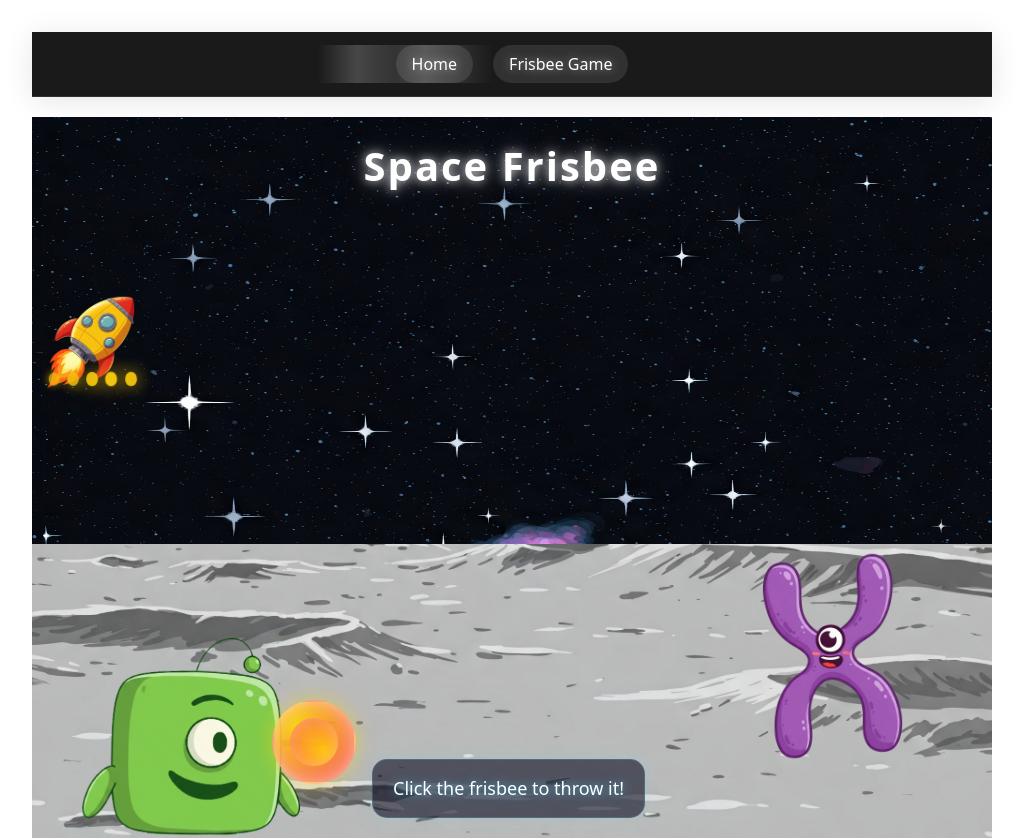
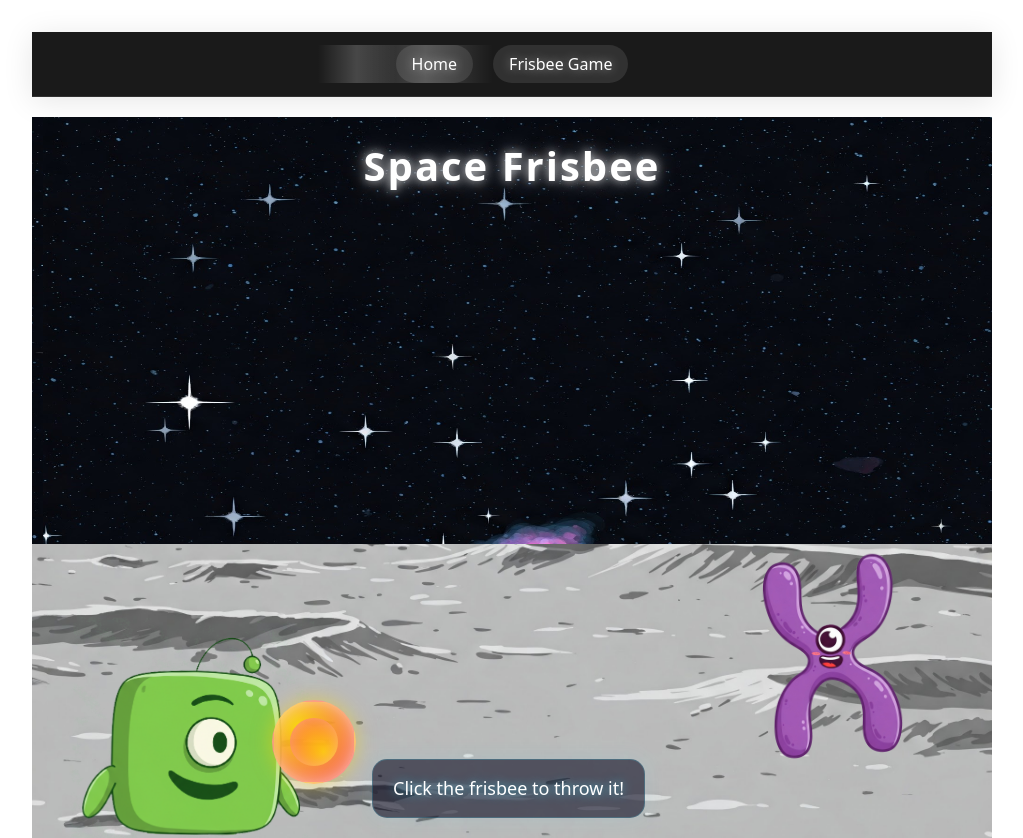
Before and after one commit to AllSystemsGo2/DNAliens-react-spring, a React (Vite) app: page /frisbee in a window 1280 px wide. Shown: the top 838 px of the page, without its empty margins (128-1151 px from the left). Built offline with nearby package versions, Linux system fonts and the light colour scheme.

Commit message:
starship flies once

```diff
--- a/src/views/Frisbee.jsx
+++ b/src/views/Frisbee.jsx
@@ -9,26 +9,24 @@ import spaceship from '../assets/spaceship-256.png'
 
 const Frisbee = () => {
   const [isFlying, setIsFlying] = useState(false)
+  const [showUfoTimer, setShowUfoTimer] = useState(false)
   const [showUfo, setShowUfo] = useState(false)
 
   useEffect(() => {
-    if (isFlying) {
+    if (isFlying && !showUfoTimer) {
+      setShowUfoTimer(true)
       setTimeout(() => {
         console.log('showing ufo')
         setShowUfo(true)
       }, 3000)
-    } else {
-      setShowUfo(false)
     }
-  }, [isFlying])
+  }, [isFlying, showUfoTimer])
 
   const ufoSpring = useSpring({
-    from: 'translateX(110vw) translateY(0vh) rotate(280deg) scaleX(-1)',
-    to: showUfo ?
-      'translateX(-20vw) translateY(20vh) rotate(280deg) scaleX(-1)'
-      : 'translateX(110vw) translateY(0vh) rotate(280deg) scaleX(-1)',
-    config: { duration: 3000 },
-    reset: true
+    from: { transform: 'translateX(110vw) translateY(0vh) rotate(280deg) scaleX(-1)' },
+    to: showUfo  ? { transform: 'translateX(-20vw) translateY(20vh) rotate(280deg) scaleX(-1)' } : { transform: 'translateX(110vw) translateY(0vh) rotate(280deg) scaleX(-1)' },
+    config: { duration: 2500 },
+    reset: false
   })
 
   const frisbeeSpring = useSpring({
@@ -146,7 +144,7 @@ const Frisbee = () => {
         style={{
           ...ufoSpring,
           position: 'absolute',
-          top: '20vh',
+          top: '0vh',
           width: '15vh',
           height: '15vh',
           backgroundImage: `url(${spaceship})`,
@@ -155,29 +153,7 @@ const Frisbee = () => {
           backgroundRepeat: 'no-repeat',
           zIndex: 4
         }}
-      >
-        {/* UFO lights */}
-        <div style={{
-          position: 'absolute',
-          bottom: '10%',
-          left: '10%',
-          width: '80%',
-          height: '10%',
-          display: 'flex',
-          justifyContent: 'space-around'
-        }}>
-          {[...Array(5)].map((_, i) => (
-            <div key={i} style={{
-              width: '10%',
-              height: '100%',
-              background: '#f1c40f',
-              borderRadius: '50%',
-              animation: 'pulse 1s ease-in-out infinite alternate',
-              animationDelay: `${i * 0.2}s`
-            }} />
-          ))}
-        </div>
-      </animated.div>
+      />
 
       {/* Content container */}
       <div style={{
@@ -202,8 +178,6 @@ const Frisbee = () => {
           borderRadius: '20px',
           margin: '20px',
         }}>
-
-
           <div style={{
             position: 'absolute',
             bottom: '10vh',
```
Also changed, not shown: 2 other files (tests, documents, lock files or other folders).
